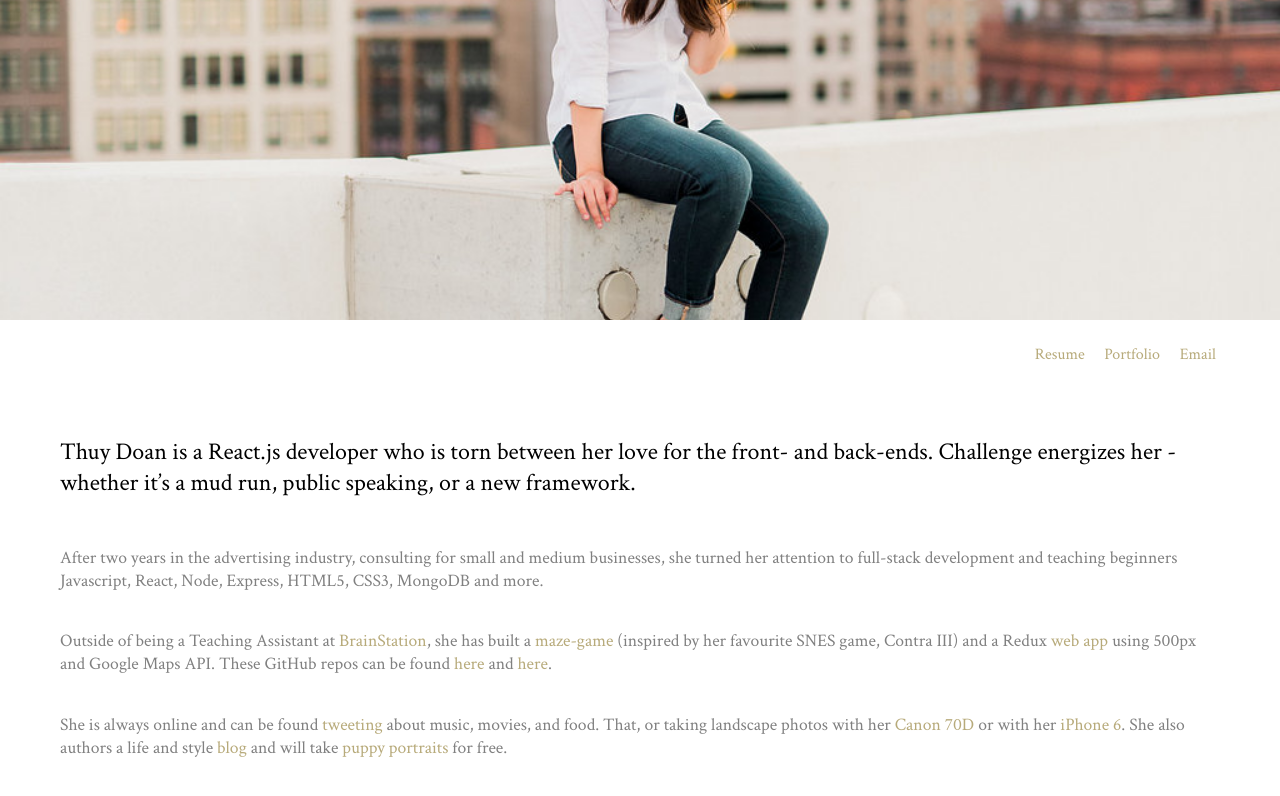
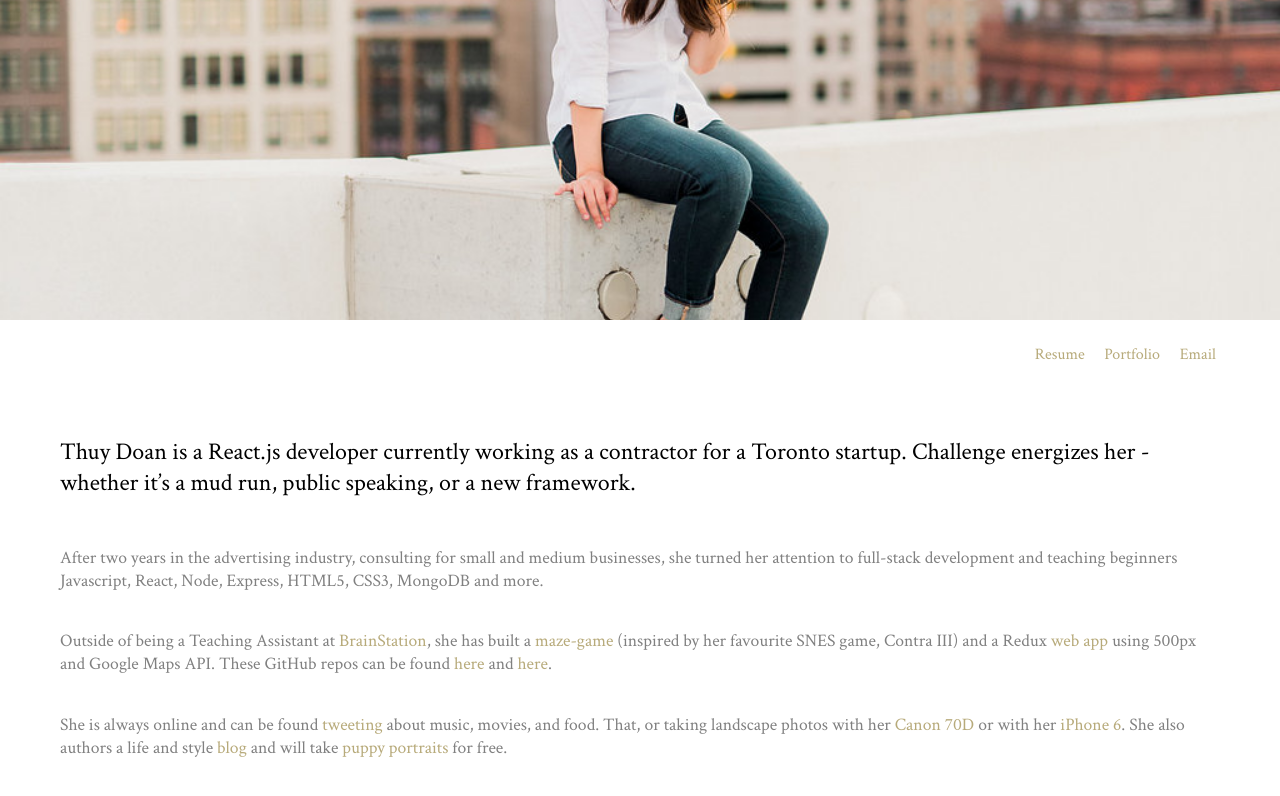
Before and after one commit to clearlyTHUYDOAN/digital-resume, a website: page public/index.html in a window 1280 px wide. Drawn offline with Linux system fonts and the light colour scheme.

Commit message:
update bio

```diff
--- a/public/index.html
+++ b/public/index.html
@@ -22,7 +22,7 @@
           <span class="nav-link">Email</span>
         </a>
       </div>
-      <h1>Thuy Doan is a React.js developer who is torn between her love for the front- and back-ends.
+      <h1>Thuy Doan is a React.js developer currently working as a contractor for a Toronto startup.
         Challenge energizes her - whether it’s a mud run, public speaking, or a new framework. </h1>
         <p>After two years in the advertising industry, consulting for small and medium businesses,
           she turned her attention to full-stack development and teaching beginners Javascript, React, Node,
```
